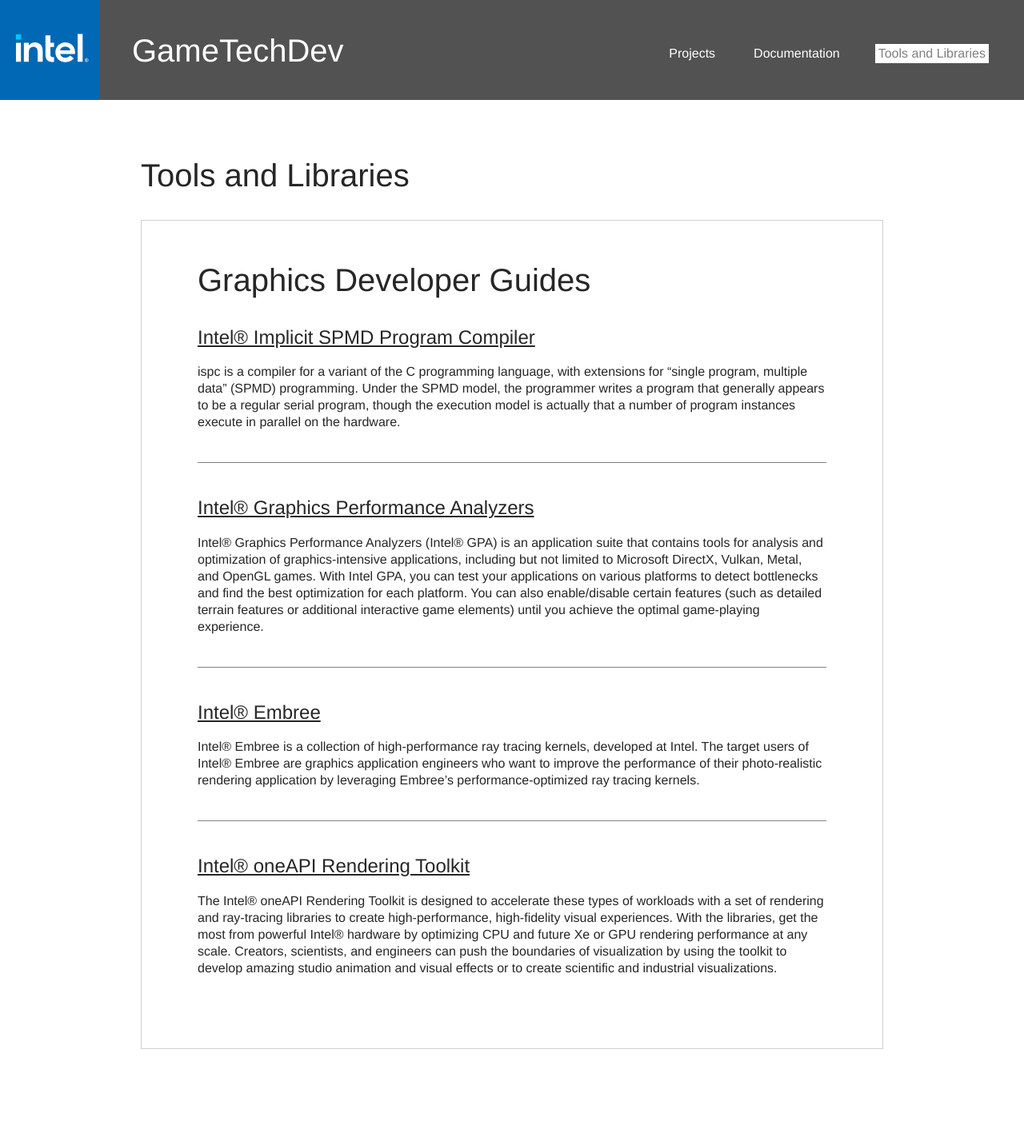
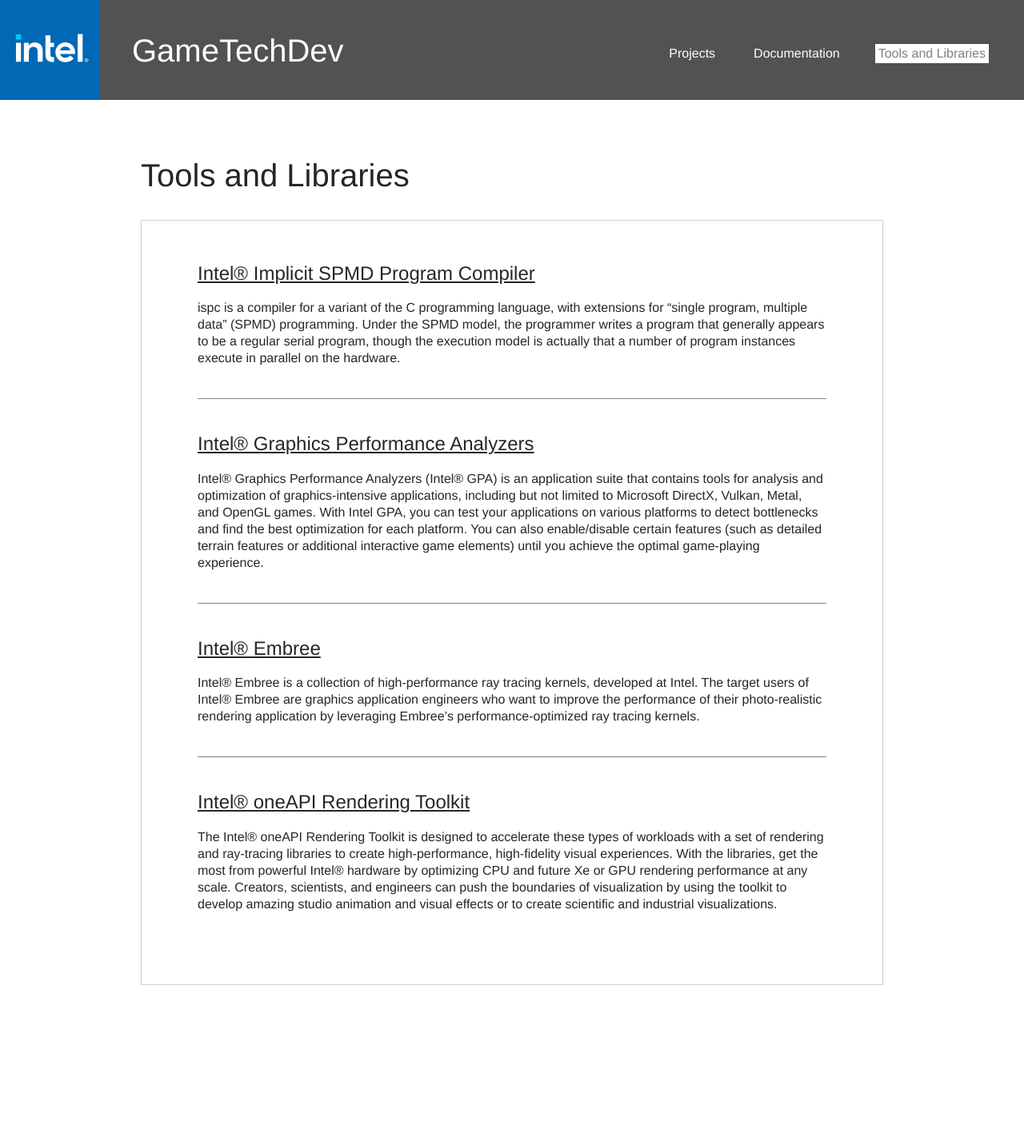
Before and after one commit to GameTechDev/gametechdev-site, a Jekyll site: the page built from tools-and-libraries.md, in a window 1280 px wide. Shown: the whole page at 80% size. Built offline with Jekyll 4.4.1, drawn with Linux system fonts in a browser that asks for light colours; nearby versions of some CDN libraries; some web fonts are replaced; after the commit the page ends 1352 px from its top, so only the background shows below that.

Commit message:
Update tools-and-libraries.md
remove title for developer guides incorrectly copied from other page

```diff
--- a/tools-and-libraries.md
+++ b/tools-and-libraries.md
@@ -3,8 +3,6 @@
 title: "Tools and Libraries"
 ---
 <section class="box-container" markdown="1">
-
-# Graphics Developer Guides
 
 #### [Intel® Implicit SPMD Program Compiler](https://ispc.github.io/)
 
```
